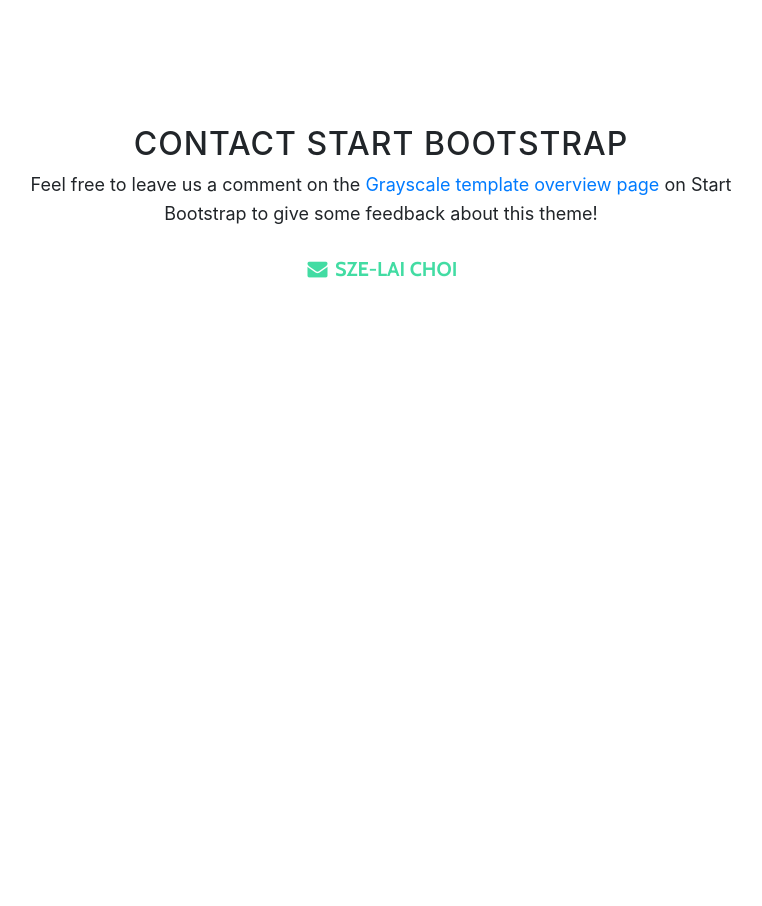
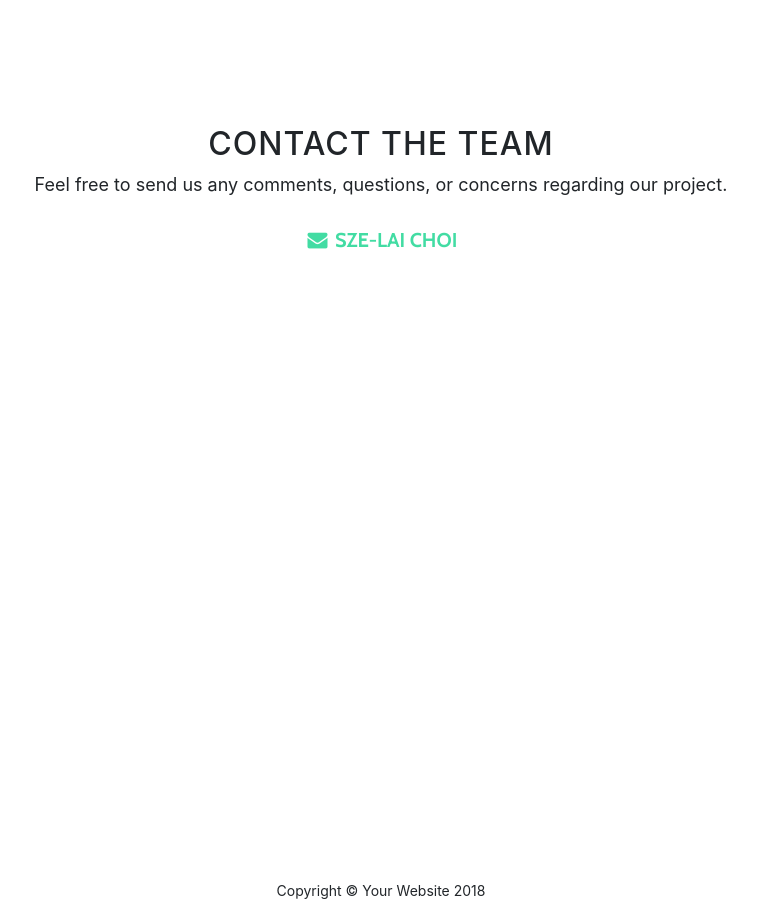
Before and after one commit to cen4010-s2018-g06/Group-6, a website with bundled scripts: page index.html in a window 1280 px wide. Shown: the part 2040-2946 px from the top of the page, without its empty margins (259-1021 px from the left). Built offline with nearby package versions, Linux system fonts and the light colour scheme.

Commit message:
Update to Contact information
Updated information

```diff
--- a/index.html
+++ b/index.html
@@ -98,10 +98,8 @@
       <div class="container">
         <div class="row">
           <div class="col-lg-8 mx-auto">
-            <h2>Contact Start Bootstrap</h2>
-            <p>Feel free to leave us a comment on the
-              <a href="http://startbootstrap.com/template-overviews/grayscale/">Grayscale template overview page</a>
-              on Start Bootstrap to give some feedback about this theme!</p>
+            <h2>Contact The Team</h2>
+            <p>Feel free to send us any comments, questions, or concerns regarding our project.</p>
             <ul class="list-inline banner-social-buttons">
               <li class="list-inline-item">
                 <a href="mailto:schoi4@fau.edu" class="btn btn-default btn-lg">
```
